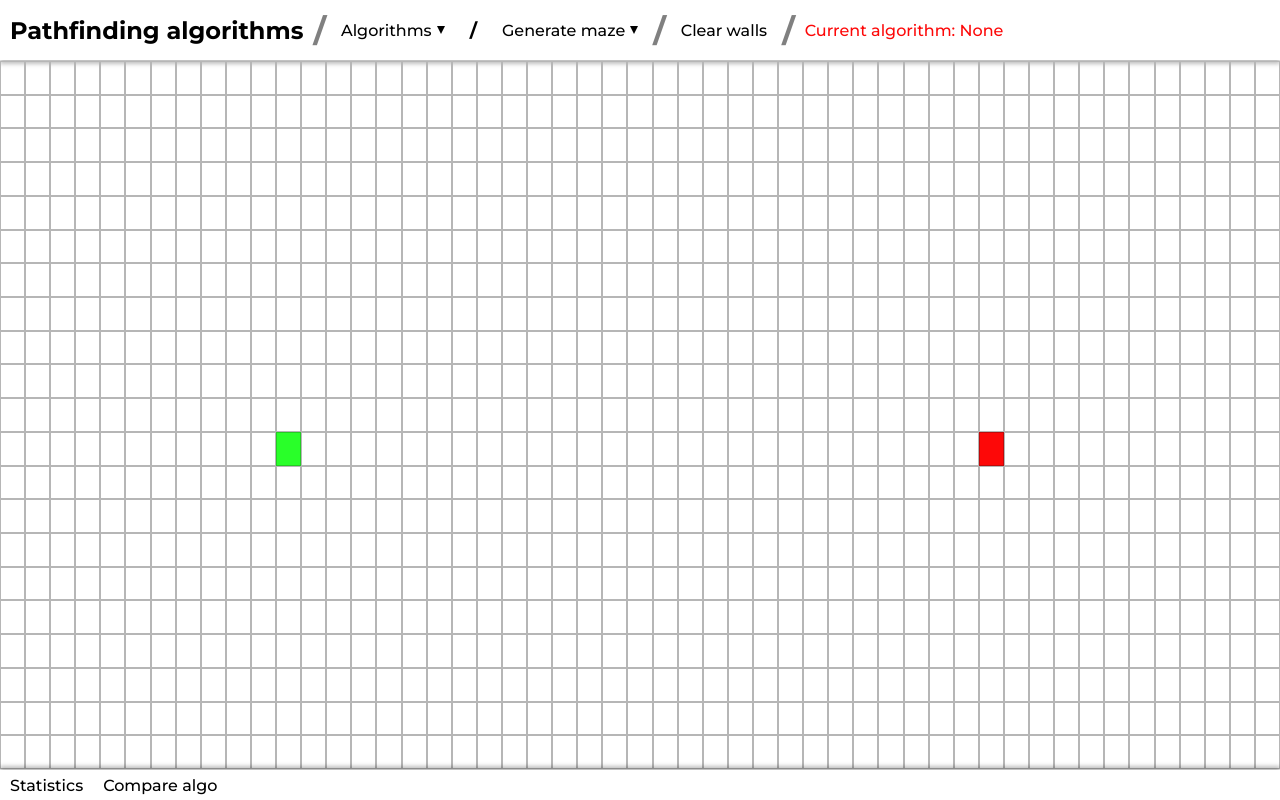
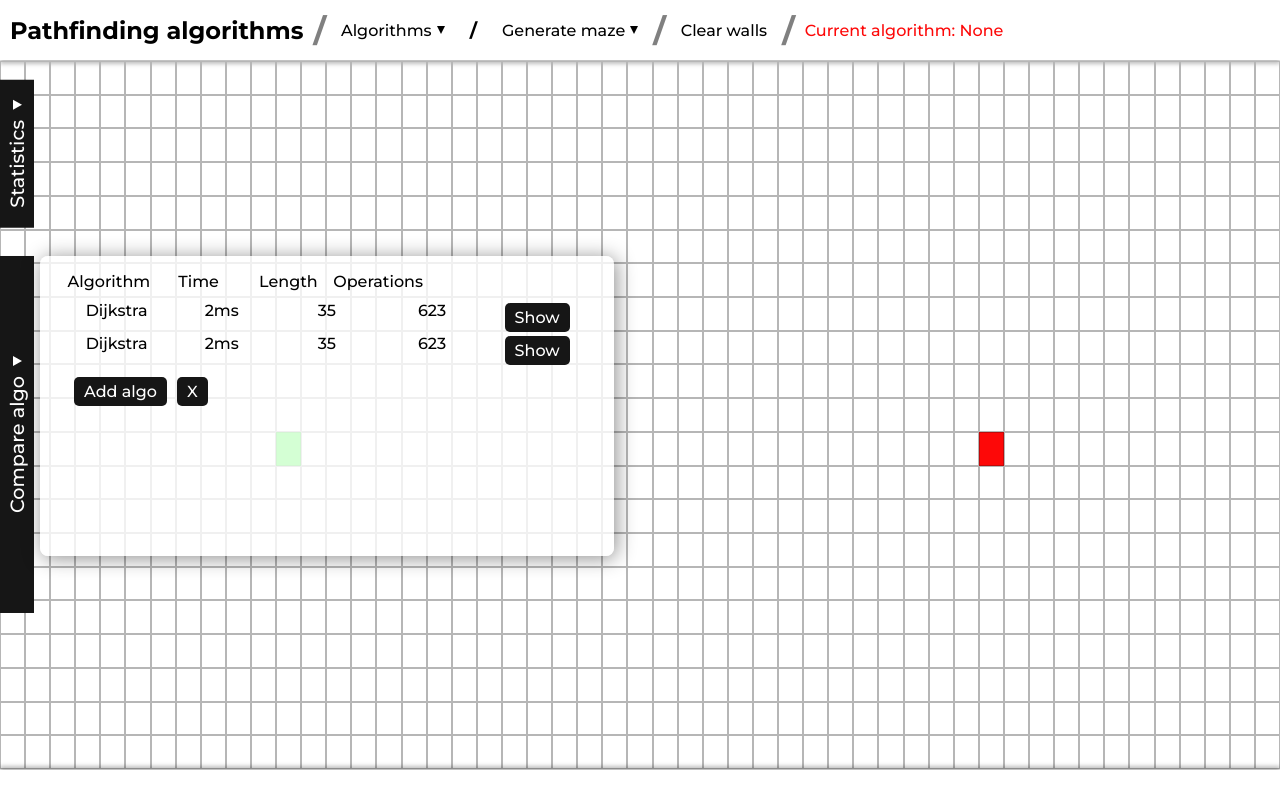
Before and after one commit to AnterroZZ/educational-pf-visualizer, a React (Create React App) app: page / in a window 1280 px wide. Built offline with nearby package versions, Linux system fonts and the light colour scheme.

Commit message:
new sidebar

```diff
--- a/src/App.js
+++ b/src/App.js
@@ -4,6 +4,7 @@ import { ControlsContext } from "./Components/Contex/ControlsContext";
 import Footer from "./Components/Footer/Footer";
 import Header from "./Components/Header/Header.js";
 import MainPage from "./Components/MainPage/MainPage";
+import Sidebar from "./Components/Sidebar/Sidebar";
 
 function App() {
   return (
@@ -13,6 +14,7 @@ function App() {
           <Header />
           <MainPage />
           <Footer />
+          <Sidebar />
         </div>
       </AlgorithmsContext>
     </ControlsContext>
--- a/src/Components/Footer/Footer.js
+++ b/src/Components/Footer/Footer.js
@@ -1,7 +1,6 @@
 import { useEffect, useState } from "react";
 import { useAlgorithm } from "../Contex/AlgorithmsContext";
 import styles from "./Footer.module.css";
-import Statistics from "./FooterComponents/Statistics/Statistics";
 const Footer = () => {
   const [isStatOpen, setIsStatOpen] = useState(false);
   const { algoStats } = useAlgorithm();
@@ -13,9 +12,10 @@ const Footer = () => {
   }, [algoStats]);
   return (
     <div className={styles.wraper}>
-      <p onClick={() => setIsStatOpen((prevState) => !prevState)}>Statistics</p>
+      {/* <p onClick={() => setIsStatOpen((prevState) => !prevState)}>Statistics</p>
       <Statistics algoStats={algoStats} isStatOpen={isStatOpen} />
       <p>Compare algo</p>
+      <CompareAlgo /> */}
     </div>
   );
 };
--- /dev/null
+++ b/src/Components/Sidebar/CompareAlgo/CompareAlgo.js
@@ -0,0 +1,35 @@
+import styles from "./CompareAlgo.module.css";
+import Button from "../../UI/Button/Button";
+const CompareAlgo = () => {
+  const handleClearAlgos = () => {};
+  const handleAddAlgo = () => {};
+  const handleShowAlgo = (name) => {};
+  return (
+    <div className={styles.compareAlgo}>
+      <div className={styles.header}>
+        <p>Algorithm</p>
+        <p>Time</p>
+        <p>Length</p>
+        <p>Operations</p>
+      </div>
+      <div className={styles.algosWrapper}>
+        <p>Dijkstra</p>
+        <p>2ms</p>
+        <p>35</p>
+        <p>623</p>
+        <Button text={"Show"} />
+        <p>Dijkstra</p>
+        <p>2ms</p>
+        <p>35</p>
+        <p>623</p>
+        <Button text={"Show"} />
+      </div>
+      <div className={styles.buttons}>
+        <Button onClick={handleAddAlgo} text={"Add algo"} />
+        <Button onClick={handleClearAlgos} styles={{ Background: "red" }} text={"X"} />
+      </div>
+    </div>
+  );
+};
+
+export default CompareAlgo;
--- /dev/null
+++ b/src/Components/Sidebar/CompareAlgo/CompareAlgo.module.css
@@ -0,0 +1,38 @@
+.compareAlgo {
+  position: absolute;
+  top: 32%;
+  left: 2.5rem;
+  min-height: 300px;
+  width: auto;
+  background-color: rgba(255, 255, 255, 0.8);
+  box-shadow: 2px 2px 20px rgba(0, 0, 0, 0.45);
+  border-radius: 8px;
+  padding: 1rem 1.5rem;
+  gap: 10px;
+  align-items: flex-start;
+  display: flex;
+  flex-direction: column;
+  cursor: auto;
+}
+
+.header {
+  display: grid;
+  grid-template-columns: repeat(5, 1fr);
+}
+.algosWrapper {
+  display: grid;
+  grid-template-columns: repeat(5, 1fr);
+}
+
+.algosWrapper > button {
+  padding: 5px 10px;
+}
+
+.buttons {
+  display: flex;
+}
+
+.buttons > button {
+  margin: 0px 0px 0px 10px;
+  padding: 5px 10px;
+}
--- /dev/null
+++ b/src/Components/Sidebar/Sidebar.js
@@ -0,0 +1,33 @@
+import { useEffect, useState } from "react";
+import { useAlgorithm } from "../Contex/AlgorithmsContext";
+import CompareAlgo from "./CompareAlgo/CompareAlgo";
+import styles from "./Sidebar.module.css";
+import Statistics from "./Statistics/Statistics";
+
+const Sidebar = () => {
+  const [isStatOpen, setIsStatOpen] = useState(false);
+  const { algoStats } = useAlgorithm();
+
+  useEffect(() => {
+    if (algoStats.numberOfOperations !== 0) {
+      setIsStatOpen(true);
+    }
+  }, [algoStats]);
+
+  return (
+    <>
+      <div className={styles.wrapper}>
+        <p>Statistics</p>
+        <div className={styles.triangle}></div>
+      </div>
+      <Statistics algoStats={algoStats} isStatOpen={isStatOpen} />
+      <div className={styles.wrapper2}>
+        <p>Compare algo</p>
+        <div className={styles.triangle}></div>
+      </div>
+      <CompareAlgo />
+    </>
+  );
+};
+
+export default Sidebar;
--- /dev/null
+++ b/src/Components/Sidebar/Sidebar.module.css
@@ -0,0 +1,53 @@
+.wrapper {
+  transform-origin: top left;
+  position: absolute;
+  transform: rotate(-90deg) translateX(-100%);
+  top: 10%;
+  left: 0;
+  display: flex;
+  align-items: center;
+  font-size: 1.2rem;
+  gap: 10px;
+  background-color: #161616;
+  color: white;
+  padding: 5px 20px;
+  margin: 0px;
+}
+
+.wrapper2 {
+  position: absolute;
+  transform-origin: top left;
+  top: 32%;
+  transform: rotate(-90deg) translateX(-100%);
+  left: 0;
+  display: flex;
+  align-items: center;
+  gap: 10px;
+  font-size: 1.2rem;
+  background-color: #161616;
+  color: white;
+  padding: 5px 100px;
+  margin: 0px;
+}
+
+@media screen and (max-height: 719px) {
+  .wrapper {
+    top: 15%;
+  }
+  .wrapper2 {
+    top: 45%;
+    padding: 5px 40px;
+  }
+}
+
+.triangle {
+  width: 0;
+  height: 0;
+  border-style: solid;
+  border-width: 0.6rem 0.35rem 0 0.35rem;
+  border-color: #ffffff transparent transparent transparent;
+  line-height: 0px;
+  _border-color: #ffffff #161616 #161616 #161616;
+  _filter: progid:DXImageTransform.Microsoft.Chroma(color='#ffffff');
+  transition: 0.2s ease;
+}
--- a/src/Components/Footer/FooterComponents/Statistics/Statistics.js
+++ b/src/Components/Sidebar/Statistics/Statistics.js
@@ -1,4 +1,3 @@
-import { useAlgorithm } from "../../../Contex/AlgorithmsContext";
 import styles from "./Statistics.module.css";
 
 const Statistics = ({ isStatOpen, algoStats }) => {
--- a/src/Components/Footer/FooterComponents/Statistics/Statistics.module.css
+++ b/src/Components/Sidebar/Statistics/Statistics.module.css
@@ -1,7 +1,7 @@
 .statisticsDialog {
   position: absolute;
-  bottom: 25px;
-  left: 0px;
+  top: 10%;
+  left: 2.5rem;
   width: auto;
   background-color: rgba(255, 255, 255, 0.8);
   box-shadow: 2px 2px 20px rgba(0, 0, 0, 0.45);
@@ -11,7 +11,19 @@
   align-items: flex-start;
   display: flex;
   flex-direction: column;
-  transition: height 2s ease;
+  cursor: auto;
+}
+
+@media screen and (max-height: 719px) {
+  .statisticsDialog {
+    top: 15%;
+  }
+}
+
+.statistcDialogClosed {
+  position: absolute;
+  bottom: -125px;
+  transition: 2s ease;
   cursor: auto;
 }
 
```
Also changed, not shown: src/Components/Footer/FooterComponents/CompareAlgo/CompareAlgo.js (deleted), src/Components/Footer/FooterComponents/CompareAlgo/CompareAlgo.module.css (deleted).
